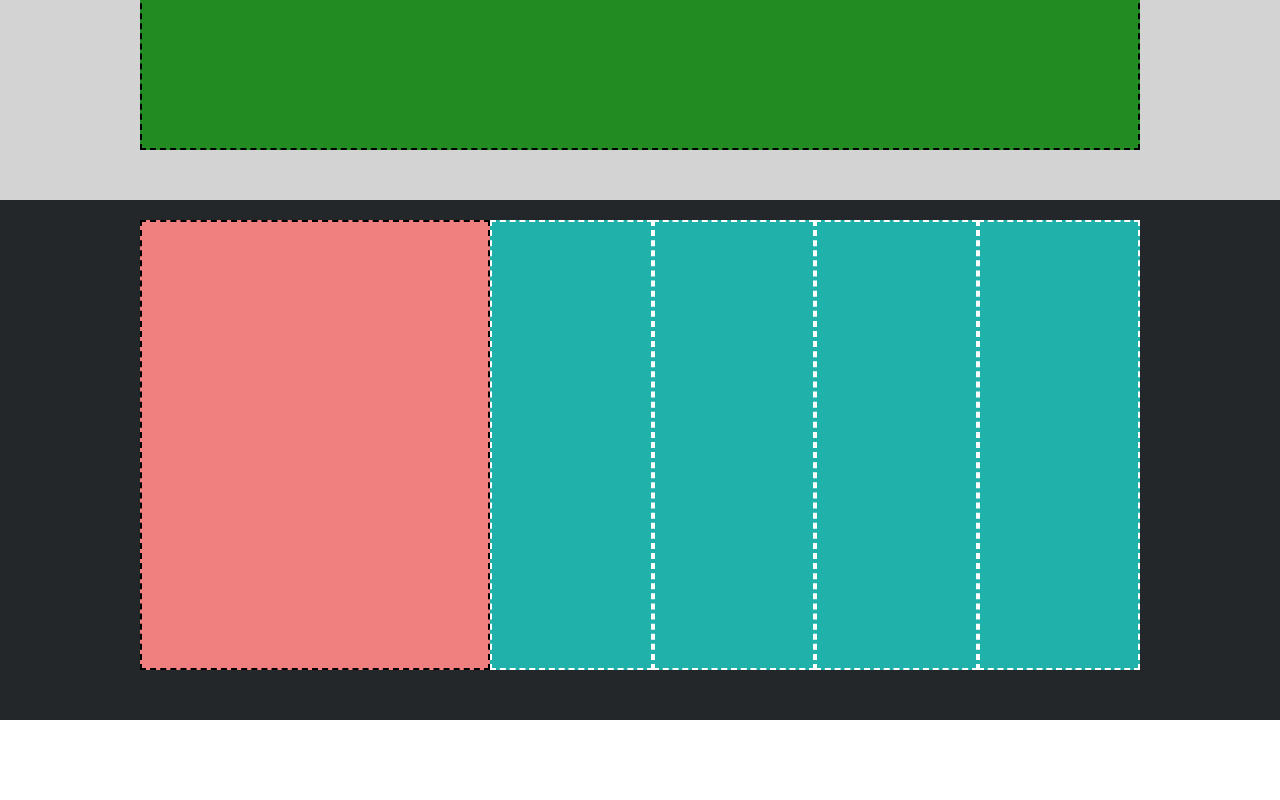
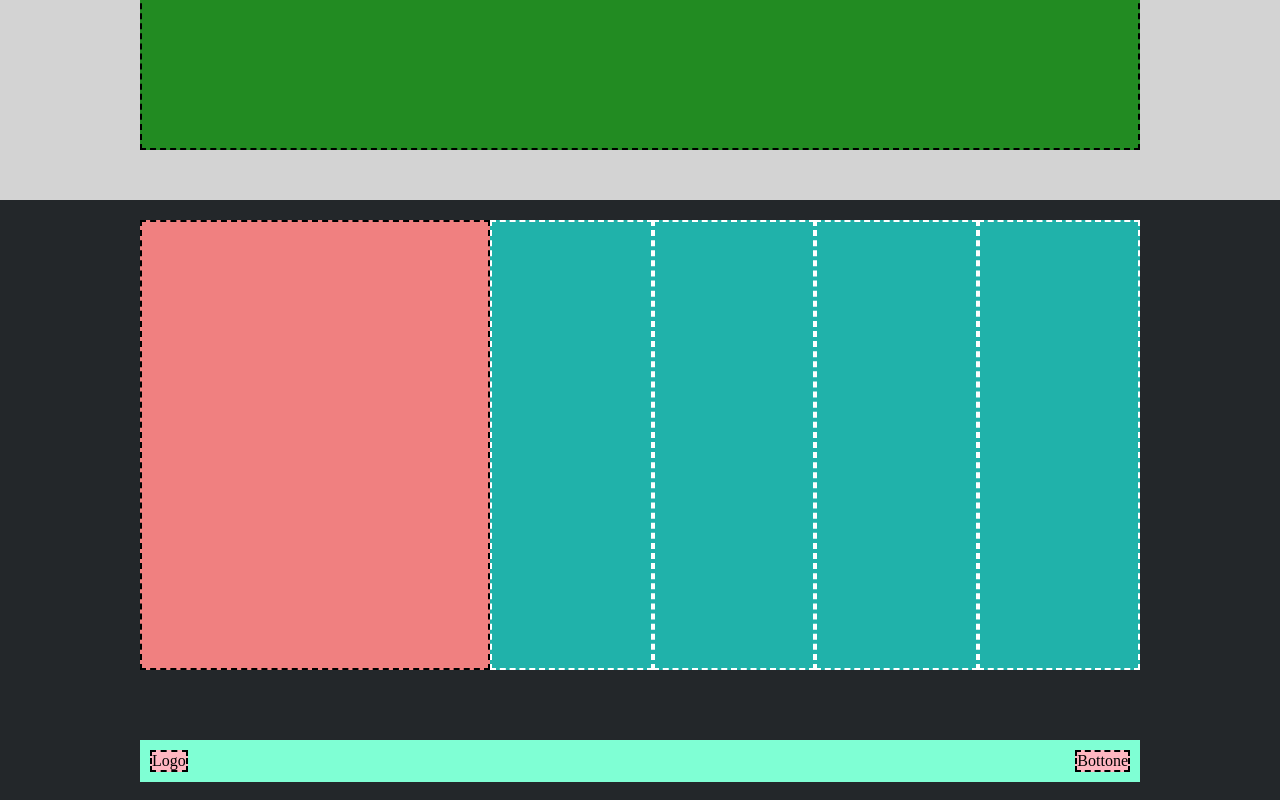
Before and after one commit to micheledimassimo/htmlcss-struttura-discord, a plain HTML site: page index.html in a window 1280 px wide. Shown: the part 2630-3430 px from the top of the page. Before the commit the page ends 3350 px from the top, so only its background shows below. Drawn offline with Linux system fonts and the light colour scheme.

Commit message:
finito layout

```diff
--- a/css/style.css
+++ b/css/style.css
@@ -7,6 +7,12 @@
 /*Debug*/
 header.debug {
     background-color: #ADD8E6;
+    height: 80px;
+    padding-top: 20px;
+}
+
+footer.debug {
+    background-color: #23272A;
     height: 80px;
     padding-top: 20px;
 }
@@ -69,6 +75,26 @@ header.debug {
     padding-top: 50px;
     padding-bottom: 50px;
 }
+
+.container-box {
+    display: flex;
+}
+.container-footer {
+    max-width: 1000px;
+    margin: auto;
+    padding: 10px;
+    font-size: 1.2m;
+    display: flex;
+    justify-content: space-between;
+    align-items: center;
+    background-color: #7FFFD4;
+
+}
+.footer-items {
+    background-color: #FFB6C1;
+    border: 2px dashed black;
+
+}
 /*boxes*/
 .pink-box {
     max-width: 700px;
@@ -101,13 +127,9 @@ header.debug {
 .container-box {
     width: 1000px;
     max-height: 550px;
+    margin: auto;
+}
 
-    margin: auto;
-
-}
-.container-box {
-    display: flex;
-}
 .red-box {
     height: 450px;
     width: 350px;
--- a/index.html
+++ b/index.html
@@ -81,7 +81,14 @@
 
 
         </main>
-        <footer>   <!--footer-->
+        <footer class="debug">   <!--footer-->
+            <div class="container-footer">
+                <div class="footer-items">
+                    Logo
+                </div>
+                <div class="footer-items">
+                    Bottone
+            </div>
 
         </footer>
     </body>
```
